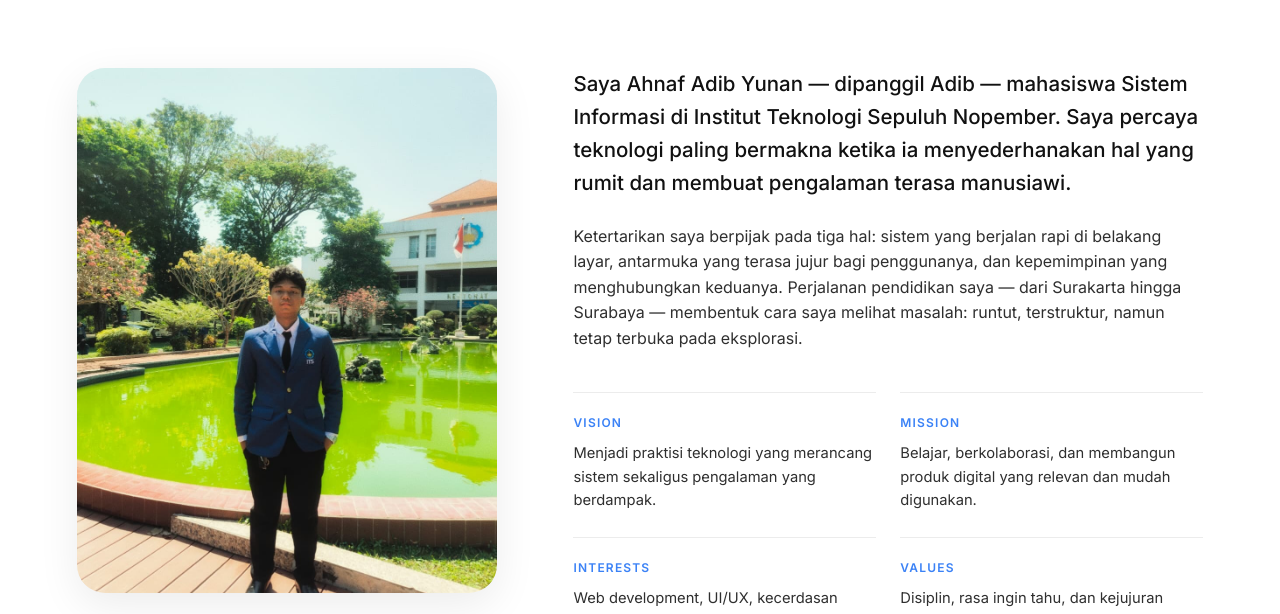
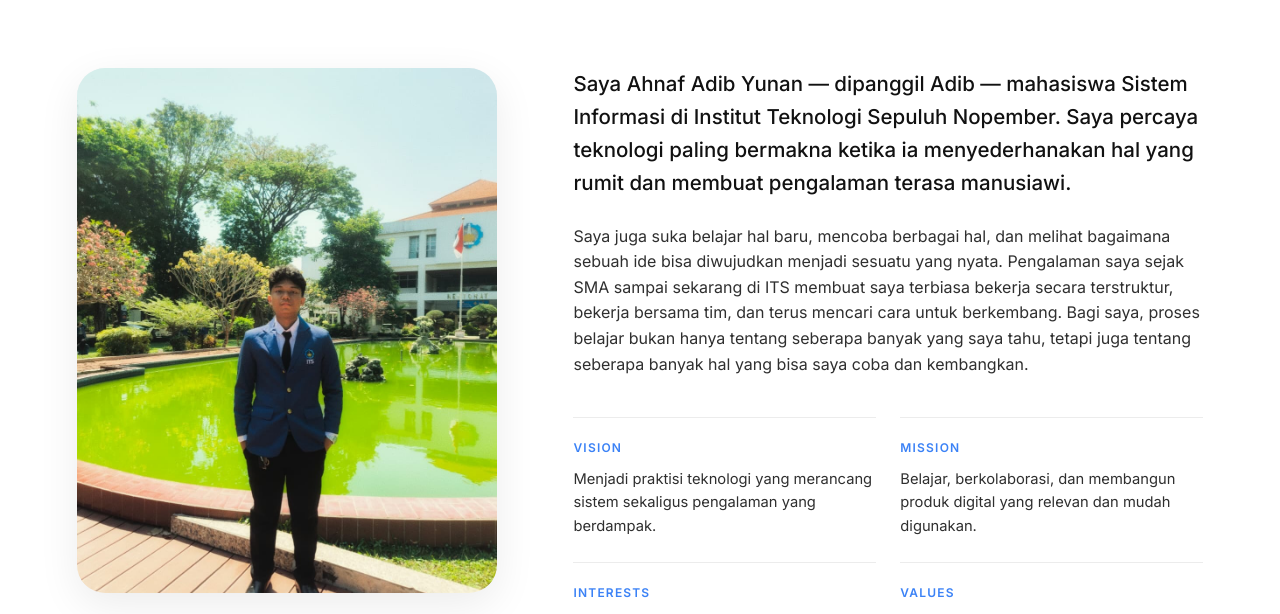
Before and after one commit to AdipJago/WebAdipps, a Flask app: page / in a window 1280 px wide. Shown: the part 1008-1622 px from the top of the page. Run offline with Flask 3, Linux system fonts and the light colour scheme; some libraries are stand-ins or nearby versions; some web fonts are replaced.

Commit message:
Add files via upload

```diff
--- a/templates/index.html
+++ b/templates/index.html
@@ -164,12 +164,9 @@
             membuat pengalaman terasa manusiawi.
           </p>
           <p class="about__body">
-            Ketertarikan saya berpijak pada tiga hal: sistem yang berjalan
-            rapi di belakang layar, antarmuka yang terasa jujur bagi
-            penggunanya, dan kepemimpinan yang menghubungkan keduanya.
-            Perjalanan pendidikan saya — dari Surakarta hingga Surabaya —
-            membentuk cara saya melihat masalah: runtut, terstruktur, namun
-            tetap terbuka pada eksplorasi.
+            Saya juga suka belajar hal baru, mencoba berbagai hal, dan melihat bagaimana sebuah ide bisa diwujudkan menjadi sesuatu yang nyata. Pengalaman saya sejak SMA sampai sekarang di ITS membuat saya terbiasa bekerja secara terstruktur, bekerja bersama tim, dan terus mencari cara untuk berkembang.
+
+Bagi saya, proses belajar bukan hanya tentang seberapa banyak yang saya tahu, tetapi juga tentang seberapa banyak hal yang bisa saya coba dan kembangkan.
           </p>
 
           <div class="about__meta">
@@ -295,6 +292,17 @@
         </article>
         {% else %}
         <!-- Contoh placeholder — akan diisi dinamis dari database via app.py -->
+
+        <article class="experience__item" data-reveal>
+          <div class="experience__period">2026 — Sekarang</div>
+          <div class="experience__body">
+            <h3>Kordinator Lapangan Supporter DISASTER SI 26</h3>
+            <p class="experience__org">Internal Supporter Sistem Informasi 26</p>
+            <p class="experience__desc">Mengatur dan mengkoordinasikan masa untuk kegiatan supporter Sistem Informasi.</p>
+          </div>
+          <span class="experience__tag">Komunitas</span>
+        </article>
+
         <article class="experience__item" data-reveal>
           <div class="experience__period">2026 — Sekarang</div>
           <div class="experience__body">
```
Also changed, not shown: assets/certificates/2e0c9bf8363045d6b87bc737a69dbf4e.jpg (added), assets/certificates/b9debbcca9bb44c2bce24f856bb4f85b.jpg (added), assets/gallery/5f1b970aa4e647bc98fe6f069db78ce3.jpeg (added).
